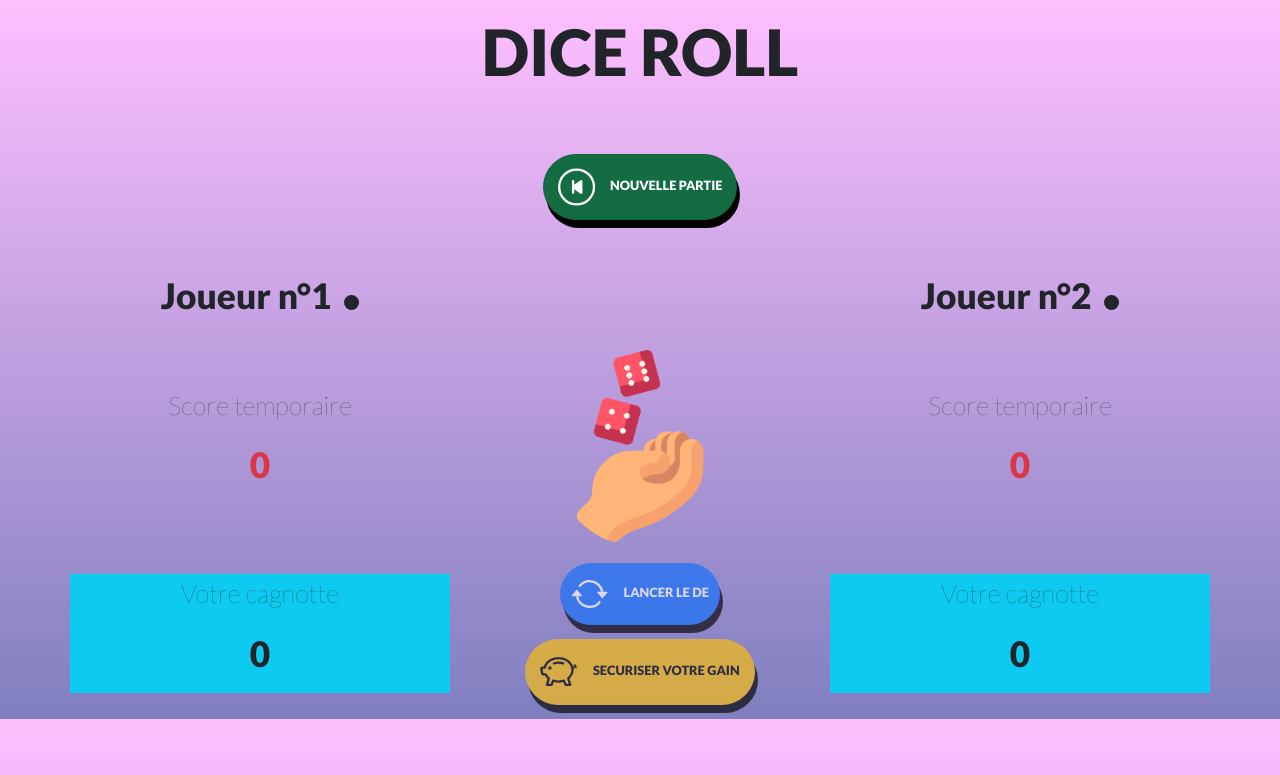
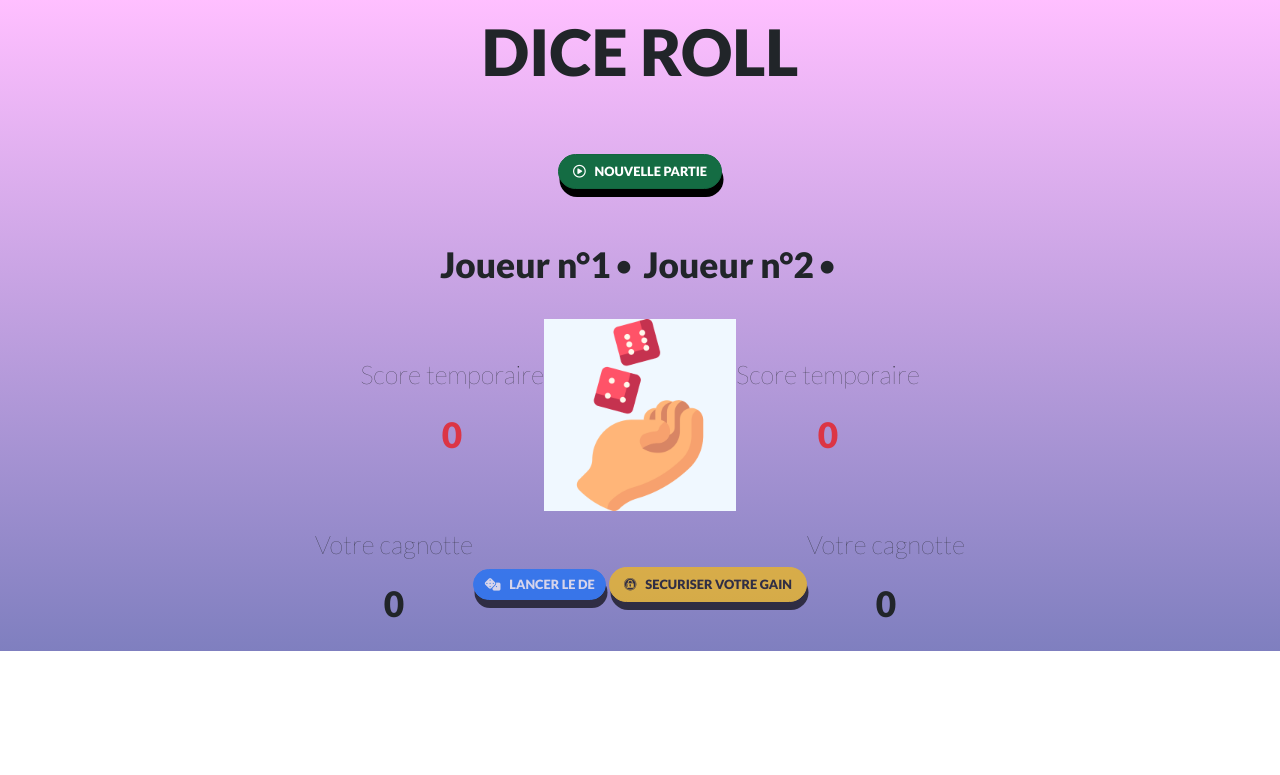
Before and after one commit to louvetsandrine/JeuD-, a PHP site: page / in a window 1280 px wide. Shown: the top 775 px of the page. Run offline with PHP 8.4, Linux system fonts and the light colour scheme; some libraries are stand-ins or nearby versions.

Commit message:
23/12/2021 first

```diff
--- a/index.html
+++ b/index.html
@@ -1,8 +1,8 @@
 <!DOCTYPE html>
-<html>
+<html lang="fr">
   <head>
     <meta charset="utf-8">
-    <meta name="viewport" content="width=device-width">
+    <meta name="viewport" content="width=device-width, initial-scale=1.0">
     <title>Jeu</title>
     <!-- Bootstrap CDN CSS -->
     <link href="https://cdn.jsdelivr.net/npm/bootstrap@5.1.3/dist/css/bootstrap.min.css" rel="stylesheet" integrity="sha384-1BmE4kWBq78iYhFldvKuhfTAU6auU8tT94WrHftjDbrCEXSU1oBoqyl2QvZ6jIW3" crossorigin="anonymous">
@@ -17,101 +17,63 @@
 
   <body>
 
-    <div class="container ">
-      <div class="row py-3 d-flex text-center justify-content-center align-items-center">
-        <div class="col-12">
+    <div class="container-fluid ">
+
+      <div class=" py-3 d-flex text-center justify-content-center align-items-center">
           <p class="h1">DICE ROLL</p>
-        </div>
       </div>
-      <div class="row py-5 d-flex justify-content-center align-items-center text-center">
-        <div class="col-12">
-          <button class="btn btn-success btn-lg active" id="buttonStart">
-            <!-- <svg xmlns="http://www.w3.org/2000/svg" width="50" height="50" fill="currentColor" class="bi bi-plus-circle" viewBox="0 0 16 16" >
-              <path d="M8 15A7 7 0 1 1 8 1a7 7 0 0 1 0 14zm0 1A8 8 0 1 0 8 0a8 8 0 0 0 0 16z"/>
-              <path d="M8 4a.5.5 0 0 1 .5.5v3h3a.5.5 0 0 1 0 1h-3v3a.5.5 0 0 1-1 0v-3h-3a.5.5 0 0 1 0-1h3v-3A.5.5 0 0 1 8 4z"/>
-            </svg> -->
-            <svg xmlns="http://www.w3.org/2000/svg" width="50" height="50" fill="currentColor" class="bi bi-skip-start-circle" viewBox="0 0 16 16">
-              <path d="M8 15A7 7 0 1 1 8 1a7 7 0 0 1 0 14zm0 1A8 8 0 1 0 8 0a8 8 0 0 0 0 16z"/>
-              <path d="M10.229 5.055a.5.5 0 0 0-.52.038L7 7.028V5.5a.5.5 0 0 0-1 0v5a.5.5 0 0 0 1 0V8.972l2.71 1.935a.5.5 0 0 0 .79-.407v-5a.5.5 0 0 0-.271-.445z"/>
-            </svg>
+      <div class="py-5 d-flex justify-content-center align-items-center text-center">
+          <button type="button" class="btn btn-success btn-lg active" id="buttonStart">
+            <i class="far fa-play-circle"></i>
             NOUVELLE PARTIE
           </button>
-        </div>
       </div>
 
-      <div class="row py-2 d-flex justify-content-center align-items-center">
-        <div class="col-4 d-flex justify-content-center align-items-center">
-          <p class="textPlayer">Joueur n°1 </p>
-          <svg xmlns="http://www.w3.org/2000/svg" width="15" height="15" fill="currentColor" class="bi bi-circle-fill " viewBox="0 0 16 16" id="startPlayerOne">
+      <div class="py-2 d-flex justify-content-center align-items-center">
+        <p class="textPlayer">
+            Joueur n°1
+          <!-- <svg xmlns="http://www.w3.org/2000/svg" width="15" height="15" fill="currentColor" class="bi bi-circle-fill " viewBox="0 0 16 16" >
             <circle cx="8" cy="8" r="8"/>
-          </svg>
-        </div>
-        <div class="col-4 offset-4 d-flex justify-content-center align-items-center">
-          <p class="textPlayer">Joueur n°2 </p>
-          <svg xmlns="http://www.w3.org/2000/svg" width="15" height="15" fill="currentColor" class="bi bi-circle-fill " viewBox="0 0 16 16" id="startPlayerOne">
+          </svg> -->
+            <i class="fas fa-circle" id="startPlayerOne"></i>
+            Joueur n°2
+          <!-- <svg xmlns="http://www.w3.org/2000/svg" width="15" height="15" fill="currentColor" class="bi bi-circle-fill " viewBox="0 0 16 16" id="startPlayerTwo">
             <circle cx="8" cy="8" r="8"/>
-          </svg>
-        </div>
+          </svg> -->
+            <i class="fas fa-circle" id="startPlayerOne"></i>
+        </p>
       </div>
 
-      <!-- <div class="row py-2 d-flex justify-content-center align-items-center">
-        <div class="col-4 d-flex justify-content-center align-items-center">
-          <p>Score temporaire </p>
-        </div>
-        <div class="col-4 offset-4 d-flex justify-content-center align-items-center">
-          <p>Score temporaire </p>
-        </div>
-      </div>  -->
-
-      <div class="row py-2 d-flex justify-content-center align-items-center text-center containerScore">
-        <div class="col-4">
+      <div class="py-2 d-flex justify-content-center align-items-center text-center containerScore">
+        <div class="" >
           <p class="textScore">Score temporaire </p>
           <p class="textPlayer text-danger" id="diceScorePlayerOne">0</p>
         </div>
-        <div class="col-4 " id="diceSpace" >
-          <img class="img-fluid" src="images/rollDice.png" id="imgRollDice" />
-
+        <div class="" id="diceSpace">
+          <img class="" src="images/rollDice.png" id="imgRollDice" height="50px" />
         </div>
-        <div class="col-4">
+        <div class="" >
           <p class="textScore">Score temporaire </p>
           <p class="textPlayer text-danger" id="diceScorePlayerTwo">0</p>
         </div>
       </div>
 
-      <div class="row py-2 d-flex justify-content-center align-items-center text-center">
-        <div class="col-4 bg-info">
+      <div class="py-2 d-flex justify-content-center align-items-center text-center">
+        <div class="" >
           <p class="textScore">Votre cagnotte </p>
           <p class="textPlayer" id="walletPlayerOne">0</p>
         </div>
-        <div class="col-4">
-          <div class="row py-2 d-flex justify-content-center align-items-center">
-            <div class="col-12">
-              <button class="btn btn-primary  disabled" id="buttonRollDice">
-                <svg xmlns="http://www.w3.org/2000/svg" width="50" height="50" fill="currentColor" class="bi bi-arrow-repeat" viewBox="0 0 16 16" >
-                  <path d="M11.534 7h3.932a.25.25 0 0 1 .192.41l-1.966 2.36a.25.25 0 0 1-.384 0l-1.966-2.36a.25.25 0 0 1 .192-.41zm-11 2h3.932a.25.25 0 0 0 .192-.41L2.692 6.23a.25.25 0 0 0-.384 0L.342 8.59A.25.25 0 0 0 .534 9z"/>
-                  <path fill-rule="evenodd" d="M8 3c-1.552 0-2.94.707-3.857 1.818a.5.5 0 1 1-.771-.636A6.002 6.002 0 0 1 13.917 7H12.9A5.002 5.002 0 0 0 8 3zM3.1 9a5.002 5.002 0 0 0 8.757 2.182.5.5 0 1 1 .771.636A6.002 6.002 0 0 1 2.083 9H3.1z"/>
-                </svg>
-                LANCER LE DE
-              </button>
-            </div>
-          </div>
-          <div class="row py-2 d-flex justify-content-center align-items-center">
-            <div class="col-12">
-              <button class="btn btn-warning btn-lg disabled" id="buttonHold">
-                <!-- <svg xmlns="http://www.w3.org/2000/svg" width="50" height="50" fill="currentColor" class="bi bi-box-arrow-in-down" viewBox="0 0 16 16" >
-                  <path fill-rule="evenodd" d="M3.5 6a.5.5 0 0 0-.5.5v8a.5.5 0 0 0 .5.5h9a.5.5 0 0 0 .5-.5v-8a.5.5 0 0 0-.5-.5h-2a.5.5 0 0 1 0-1h2A1.5 1.5 0 0 1 14 6.5v8a1.5 1.5 0 0 1-1.5 1.5h-9A1.5 1.5 0 0 1 2 14.5v-8A1.5 1.5 0 0 1 3.5 5h2a.5.5 0 0 1 0 1h-2z"/>
-                  <path fill-rule="evenodd" d="M7.646 11.854a.5.5 0 0 0 .708 0l3-3a.5.5 0 0 0-.708-.708L8.5 10.293V1.5a.5.5 0 0 0-1 0v8.793L5.354 8.146a.5.5 0 1 0-.708.708l3 3z"/>
-                </svg> -->
-                <svg xmlns="http://www.w3.org/2000/svg" width="50" height="50" fill="currentColor" class="bi bi-piggy-bank" viewBox="0 0 16 16">
-                  <path d="M5 6.25a.75.75 0 1 1-1.5 0 .75.75 0 0 1 1.5 0zm1.138-1.496A6.613 6.613 0 0 1 7.964 4.5c.666 0 1.303.097 1.893.273a.5.5 0 0 0 .286-.958A7.602 7.602 0 0 0 7.964 3.5c-.734 0-1.441.103-2.102.292a.5.5 0 1 0 .276.962z"/>
-                  <path fill-rule="evenodd" d="M7.964 1.527c-2.977 0-5.571 1.704-6.32 4.125h-.55A1 1 0 0 0 .11 6.824l.254 1.46a1.5 1.5 0 0 0 1.478 1.243h.263c.3.513.688.978 1.145 1.382l-.729 2.477a.5.5 0 0 0 .48.641h2a.5.5 0 0 0 .471-.332l.482-1.351c.635.173 1.31.267 2.011.267.707 0 1.388-.095 2.028-.272l.543 1.372a.5.5 0 0 0 .465.316h2a.5.5 0 0 0 .478-.645l-.761-2.506C13.81 9.895 14.5 8.559 14.5 7.069c0-.145-.007-.29-.02-.431.261-.11.508-.266.705-.444.315.306.815.306.815-.417 0 .223-.5.223-.461-.026a.95.95 0 0 0 .09-.255.7.7 0 0 0-.202-.645.58.58 0 0 0-.707-.098.735.735 0 0 0-.375.562c-.024.243.082.48.32.654a2.112 2.112 0 0 1-.259.153c-.534-2.664-3.284-4.595-6.442-4.595zM2.516 6.26c.455-2.066 2.667-3.733 5.448-3.733 3.146 0 5.536 2.114 5.536 4.542 0 1.254-.624 2.41-1.67 3.248a.5.5 0 0 0-.165.535l.66 2.175h-.985l-.59-1.487a.5.5 0 0 0-.629-.288c-.661.23-1.39.359-2.157.359a6.558 6.558 0 0 1-2.157-.359.5.5 0 0 0-.635.304l-.525 1.471h-.979l.633-2.15a.5.5 0 0 0-.17-.534 4.649 4.649 0 0 1-1.284-1.541.5.5 0 0 0-.446-.275h-.56a.5.5 0 0 1-.492-.414l-.254-1.46h.933a.5.5 0 0 0 .488-.393zm12.621-.857a.565.565 0 0 1-.098.21.704.704 0 0 1-.044-.025c-.146-.09-.157-.175-.152-.223a.236.236 0 0 1 .117-.173c.049-.027.08-.021.113.012a.202.202 0 0 1 .064.199z"/>
-                </svg>
-                SECURISER VOTRE GAIN
-              </button>
-            </div>
-          </div>
+        <div class="" >
+          <button type="button" class="btn btn-primary  disabled" id="buttonRollDice">
+            <i class="fas fa-dice"></i>
+            LANCER LE DE
+          </button>
+          <button type="button" class="btn btn-warning btn-lg disabled" id="buttonHold">
+            <i class="fab fa-expeditedssl"></i>
+            SECURISER VOTRE GAIN
+          </button>
         </div>
-        <div class="col-4 bg-info">
+        <div class="" >
           <p class="textScore">Votre cagnotte </p>
           <p class="textPlayer" id="walletPlayerTwo">0</p>
         </div>
--- a/style.css
+++ b/style.css
@@ -4,14 +4,20 @@
 }
 
 body {
-    background-image: linear-gradient(to bottom, rgba(255,128,255,0.5), rgba(0,0,128,0.5));
-
+    /* background-image: linear-gradient(to bottom, rgba(255,128,255,0.5), rgba(0,0,128,0.5)); */
+    margin: 0;
+    padding: 0;
 }
 
-.container {
+.container-fluid {
 
     /* border: ridge rgb(235, 156, 11);
     border-width: 6px; */
+    background-image: linear-gradient(to bottom, rgba(255,128,255,0.5), rgba(0,0,128,0.5));
+    height: 100%;
+    margin-bottom: 0;
+    padding-bottom: 0;
+
 }
 
 .h1 {
@@ -39,41 +45,33 @@ body {
 
 #diceOne, #diceTwo, #diceThree, #diceFour, #diceFive, #diceSix, #imgRollDice {
     display: block;
-    margin: auto
+    margin: auto;
+    background-color: aliceblue;
 }
 
-.bi-skip-start-circle, .bi-arrow-repeat, .bi-box-arrow-in-down, .bi-piggy-bank {
-    padding-right: 1vw;
+i {
+    font-size: 1vw;
+    margin-right: 0.5vw;
     cursor: pointer;
+
 }
 
-.bi-circle-fill {
-    margin-left: 1vw;
+.fa-circle {
+    vertical-align: middle;
 }
+
+
 
 .btn {
 
     font-weight: 700;
     font-size: 1vw;
-    border-radius: 8vw;
-    box-shadow:3px 8px #000;
+    border-radius: 5vw;
+    box-shadow:1.5px 8px #000;
 
 }
 
-.btn::before {
-    transition: all 0.85s cubic-bezier(0.68, -0.55, 0.265, 1.55);
-		content: '';
-		width: 50%;
-		height: 100%;
 
-		background: black;
-
-}
-
-.btn:hover {
-    background: black;
-			width: 100%;
-}
 
 #diceScore {
    font-size: 2vw;
```
Also changed, not shown: index copy.html (added, +128 -0 lines), script.js (+26 -12 lines), images/dice-1.png (added), images/dice-2.png (added), images/dice-3.png (added), images/dice-4.png (added), images/dice-5.png (added), images/dice-6.png (added).
